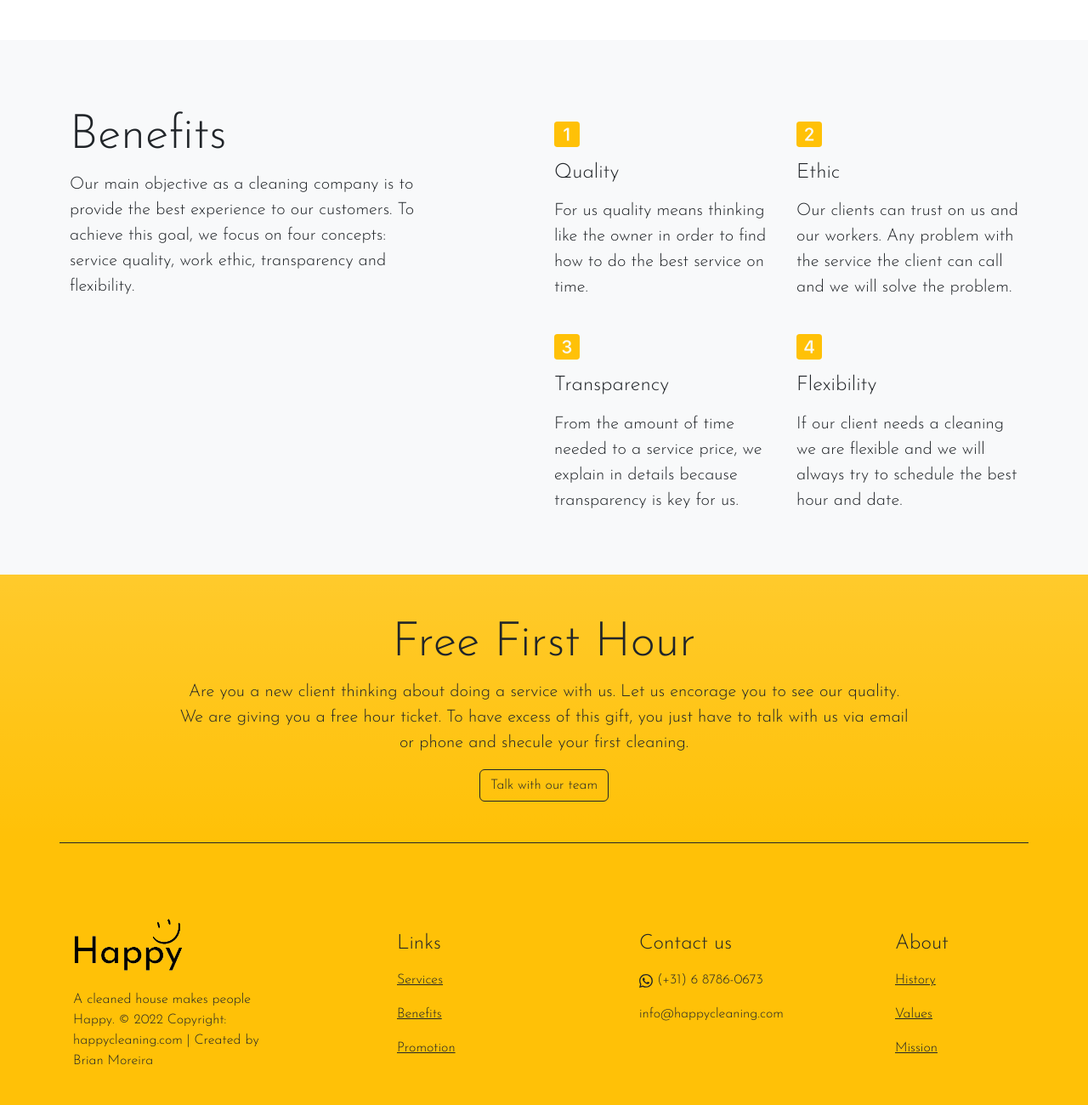
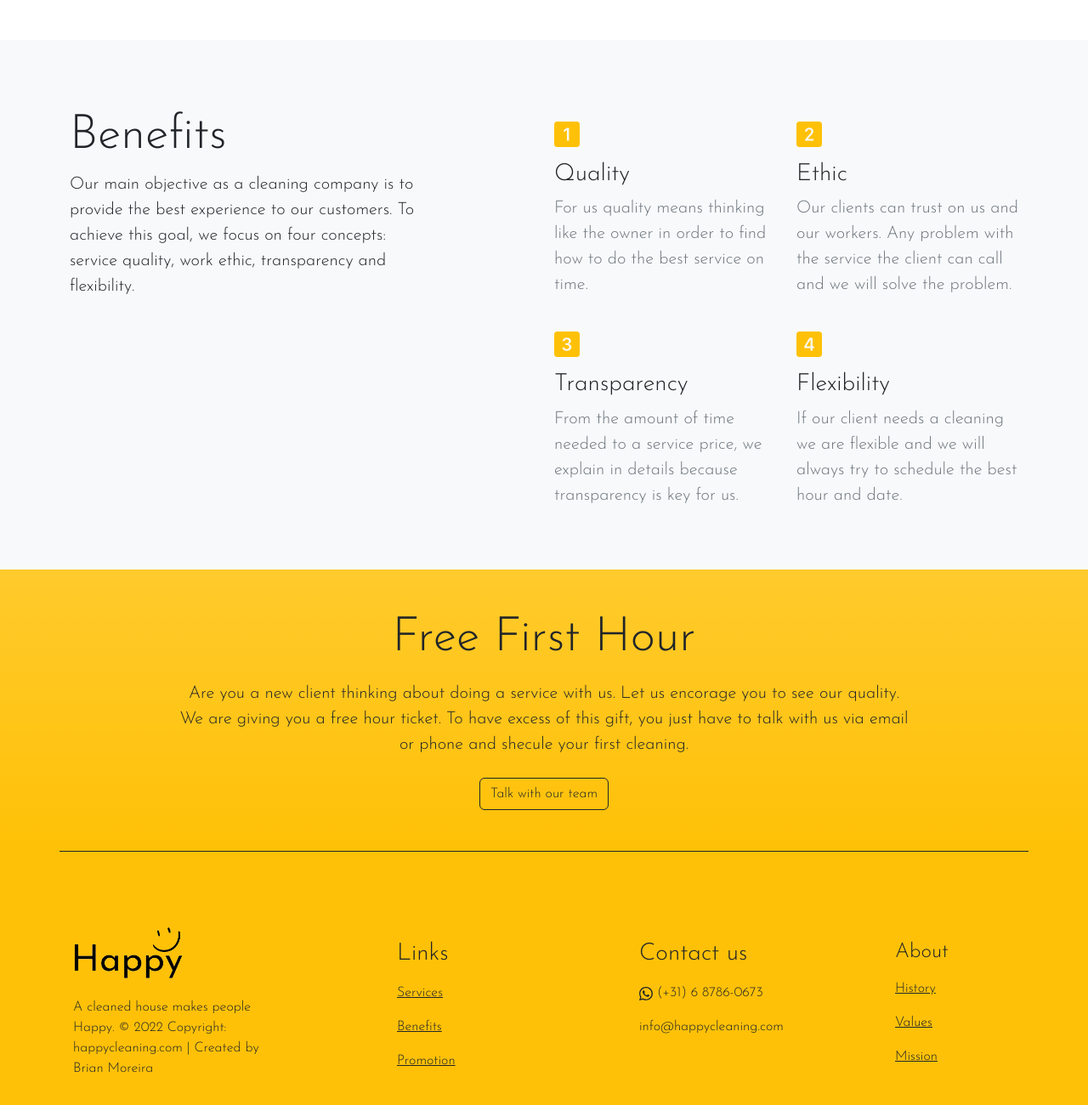
Before and after one commit to obrianmoreira/HappyApp, a website built with Parcel: page src/index.html in a window 1280 px wide. Shown: the part 1480-2780 px from the top of the page at 85% size. Built offline with nearby package versions, Linux system fonts and the light colour scheme.

Commit message:
new version

```diff
--- a/src/index.html
+++ b/src/index.html
@@ -31,7 +31,7 @@
                         <a class="nav-link" href="#benefits"><strong>Benefits</strong></a>
                     </li>
                     <li class="nav-item">
-                        <a href="#freeHour" class="btn btn-outline-dark ms-0 ms-lg-2 pt-1 mt-1"><strong>Free Hour Service</strong></a>
+                        <a href="#freeHour" class="btn btn-outline-dark ms-0 ms-lg-2 pt-2 mt-1"><strong>Free Hour Service</strong></a>
                     </li>
                 </ul>
             </div>
@@ -100,7 +100,7 @@
             <div class="container ">
                 <div class="row text-center pt-1 px-lg-5 pb-4 pb-lg-9">
 
-                    <div class="col-12 col-lg-4 mb-3 mb-md-6 mb-lg-0 px-0 px-lg-2">
+                    <div class="col-12 col-lg-4 mb-4 mb-md-6 mb-lg-0 px-0 px-lg-2">
                         <div class="card shadow border-0 border-top">
                             <div class="card-header shadow border-0">
                                 <p class="lead fs-3 pt-2">Frequent Cleaning</p>
@@ -117,7 +117,7 @@
                         </div>
                     </div>
 
-                    <div class="col-12 col-lg-4 mb-3 mb-md-6 mb-lg-0 px-0 px-lg-2">
+                    <div class="col-12 col-lg-4 mb-4 mb-md-6 mb-lg-0 px-0 px-lg-2">
                         <div class="card shadow border-light text-dark">
                             <div class="card-header shadow-sm border-light bg-warning text-light">
                                 <p class="lead fs-3 pt-2">Deep Cleaning</p>
@@ -177,32 +177,32 @@
                             <svg xmlns="http://www.w3.org/2000/svg" width="30" height="30" fill="currentColor" class="bi bi-1-square-fill" viewBox="0 0 16 16" style="color: #ffc107;">
                             <path d="M2 0a2 2 0 0 0-2 2v12a2 2 0 0 0 2 2h12a2 2 0 0 0 2-2V2a2 2 0 0 0-2-2H2Zm7.283 4.002V12H7.971V5.338h-.065L6.072 6.656V5.385l1.899-1.383h1.312Z"/>
                             </svg>
-                            <p class="display-6 fs-4 pt-4 pt-lg-3"><strong>Quality</strong></p>
-                            <p class="lead fs-5">For us quality means thinking like the owner in order to find how to do the best service on time.</p>
+                            <h2 class="display-5 fs-3 pt-4 pt-lg-3"><strong>Quality</strong></h2>
+                            <p class="fs-5 text-muted">For us quality means thinking like the owner in order to find how to do the best service on time.</p>
                         </div>
                         <div class="col-6">
                             <svg xmlns="http://www.w3.org/2000/svg" width="30" height="30" fill="currentColor" class="bi bi-2-square-fill" viewBox="0 0 16 16" style="color: #ffc107;">
                             <path d="M2 0a2 2 0 0 0-2 2v12a2 2 0 0 0 2 2h12a2 2 0 0 0 2-2V2a2 2 0 0 0-2-2H2Zm4.646 6.24v.07H5.375v-.064c0-1.213.879-2.402 2.637-2.402 1.582 0 2.613.949 2.613 2.215 0 1.002-.6 1.667-1.287 2.43l-.096.107-1.974 2.22v.077h3.498V12H5.422v-.832l2.97-3.293c.434-.475.903-1.008.903-1.705 0-.744-.557-1.236-1.313-1.236-.843 0-1.336.615-1.336 1.306Z"/>
                             </svg>
-                            <p class="display-6 fs-4 pt-4 pt-lg-3"><strong>Ethic</strong></p>
-                            <p class="lead fs-5">Our clients can trust on us and our workers. Any problem with the service the client can call and we will solve the problem.</p>
+                            <h2 class="display-5 fs-3 pt-4 pt-lg-3"><strong>Ethic</strong></h2>
+                            <p class="fs-5 text-muted">Our clients can trust on us and our workers. Any problem with the service the client can call and we will solve the problem.</p>
                         </div>
                     </div>
-                    <div class="row pt-4 pt-md-4">
+                    <div class="row pt-4">
                         <div class="col-6">
                             <svg xmlns="http://www.w3.org/2000/svg" width="30" height="30" fill="currentColor" class="bi bi-3-square-fill" viewBox="0 0 16 16" style="color: #ffc107;">
                                 <path d="M2 0a2 2 0 0 0-2 2v12a2 2 0 0 0 2 2h12a2 2 0 0 0 2-2V2a2 2 0 0 0-2-2H2Zm5.918 8.414h-.879V7.342h.838c.78 0 1.348-.522 1.342-1.237 0-.709-.563-1.195-1.348-1.195-.79 0-1.312.498-1.348 1.055H5.275c.036-1.137.95-2.115 2.625-2.121 1.594-.012 2.608.885 2.637 2.062.023 1.137-.885 1.776-1.482 1.875v.07c.703.07 1.71.64 1.734 1.917.024 1.459-1.277 2.396-2.93 2.396-1.705 0-2.707-.967-2.754-2.144H6.33c.059.597.68 1.06 1.541 1.066.973.006 1.6-.563 1.588-1.354-.006-.779-.621-1.318-1.541-1.318Z"/>
                               </svg>
-                            <p class="display-6 fs-4 pt-4 pt-lg-3"><strong>Transparency</strong></p>
-                            <p class="lead fs-5">From the amount of time needed to a service price, we explain in details because transparency is key for us.</p>
+                              <h2 class="display-5 fs-3 pt-4 pt-lg-3"><strong>Transparency</strong></h2>
+                              <p class="fs-5 text-muted">From the amount of time needed to a service price, we explain in details because transparency is key for us.</p>
                         </div>
                         <div class="col-6">
                             <svg xmlns="http://www.w3.org/2000/svg" width="30" height="30" fill="currentColor" class="bi bi-4-square-fill" viewBox="0 0 16 16" style="color: #ffc107;">
                             <path d="M6.225 9.281v.053H8.85V5.063h-.065c-.867 1.33-1.787 2.806-2.56 4.218Z"/>
                             <path d="M2 0a2 2 0 0 0-2 2v12a2 2 0 0 0 2 2h12a2 2 0 0 0 2-2V2a2 2 0 0 0-2-2H2Zm5.519 5.057c.22-.352.439-.703.657-1.055h1.933v5.332h1.008v1.107H10.11V12H8.85v-1.559H4.978V9.322c.77-1.427 1.656-2.847 2.542-4.265Z"/>
                             </svg>
-                            <p class="display-6 fs-4 pt-4 pt-lg-3"><strong>Flexibility</strong></p>
-                            <p class="lead fs-5">If our client needs a cleaning we are flexible and we will always try to schedule the best hour and date.</p>
+                            <h2 class="display-5 fs-3 pt-4 pt-lg-3"><strong>Flexibility</strong></h2>
+                            <p class="fs-5 text-muted">If our client needs a cleaning we are flexible and we will always try to schedule the best hour and date.</p>
                         </div>
                     </div>
                 </div>
@@ -234,8 +234,8 @@
             <div class="container pt-5 pt-lg-0">
 
                 <div class="pb-6 py-lg-5 text-start text-center">
-                    <h1 class="display-4 mb-3 mb-lg-2">Free First Hour</h1>
-                    <p class="lead px-lg-11">Are you a new client thinking about doing a service
+                    <h1 class="display-4"><strong>Free First Hour</strong></h1>
+                    <p class="lead py-2 px-lg-11">Are you a new client thinking about doing a service
                         with us. Let us encorage you to see our quality. We are giving you a free hour
                         ticket. To have excess of this gift, you just have to talk with us via email or phone
                         and shecule your first cleaning.</p>
@@ -257,13 +257,13 @@
                 </div>
 
                 <div class="col-4 col-md-3 pt-2 pt-lg-4 ps-3 ps-md-7 ps-lg-10">
-                    <p class="display-6 fs-4 pt-4 pt-md-6 pt-lg-0"><strong>Links</strong></p>
+                    <p class="display-6 fs-3 pt-4 pt-md-6 pt-lg-0"><strong>Links</strong></p>
                     <p class="text-muted fs-6"><a href="/" class="link-dark">Services</a></p>
                     <p class="text-muted fs-6"><a href="/" class="link-dark">Benefits</a></p>
                     <p class="text-muted fs-6"><a href="/" class="link-dark">Promotion</a></p>
                 </div>
                 <div class="col-6 col-md-3 pt-2 pt-lg-4 ps-4 ps-md-4 ps-lg-10">
-                    <p class="display-6 fs-4 pt-4 pt-md-6 pt-lg-0"><strong>Contact us</strong></p>
+                    <p class="display-6 fs-3 pt-4 pt-md-6 pt-lg-0"><strong>Contact us</strong></p>
                     <p>
                         <svg xmlns="http://www.w3.org/2000/svg" width="16" height="16" fill="currentColor" class="bi bi-whatsapp" viewBox="0 0 16 16">
                         <path d="M13.601 2.326A7.854 7.854 0 0 0 7.994 0C3.627 0 .068 3.558.064 7.926c0 1.399.366 2.76 1.057 3.965L0 16l4.204-1.102a7.933 7.933 0 0 0 3.79.965h.004c4.368 0 7.926-3.558 7.93-7.93A7.898 7.898 0 0 0 13.6 2.326zM7.994 14.521a6.573 6.573 0 0 1-3.356-.92l-.24-.144-2.494.654.666-2.433-.156-.251a6.56 6.56 0 0 1-1.007-3.505c0-3.626 2.957-6.584 6.591-6.584a6.56 6.56 0 0 1 4.66 1.931 6.557 6.557 0 0 1 1.928 4.66c-.004 3.639-2.961 6.592-6.592 6.592zm3.615-4.934c-.197-.099-1.17-.578-1.353-.646-.182-.065-.315-.099-.445.099-.133.197-.513.646-.627.775-.114.133-.232.148-.43.05-.197-.1-.836-.308-1.592-.985-.59-.525-.985-1.175-1.103-1.372-.114-.198-.011-.304.088-.403.087-.088.197-.232.296-.346.1-.114.133-.198.198-.33.065-.134.034-.248-.015-.347-.05-.099-.445-1.076-.612-1.47-.16-.389-.323-.335-.445-.34-.114-.007-.247-.007-.38-.007a.729.729 0 0 0-.529.247c-.182.198-.691.677-.691 1.654 0 .977.71 1.916.81 2.049.098.133 1.394 2.132 3.383 2.992.47.205.84.326 1.129.418.475.152.904.129 1.246.08.38-.058 1.171-.48 1.338-.943.164-.464.164-.86.114-.943-.049-.084-.182-.133-.38-.232z"/>
@@ -272,7 +272,7 @@
                     </p>
                     <p class="pe-0 pe-lg-0 pt-lg-0">info@happycleaning.com</p>
                 </div>
-                <div class="col-4 col-md-3 pt-2 pt-lg-4 ps-8 ps-md-7 ps-lg-11">
+                <div class="col-4 col-md-3 pt-3 pt-lg-4 ps-8 ps-md-7 ps-lg-11">
                     <p class="display-6 fs-4 pt-4 pt-md-6 pt-lg-0"><strong>About</strong></p>
                     <p class="text-muted fs-6"><a href="/" class="link-dark">History</a></p>
                     <p class="text-muted fs-6"><a href="/" class="link-dark">Values</a></p>
```
Also changed, not shown: dist/index.html.
